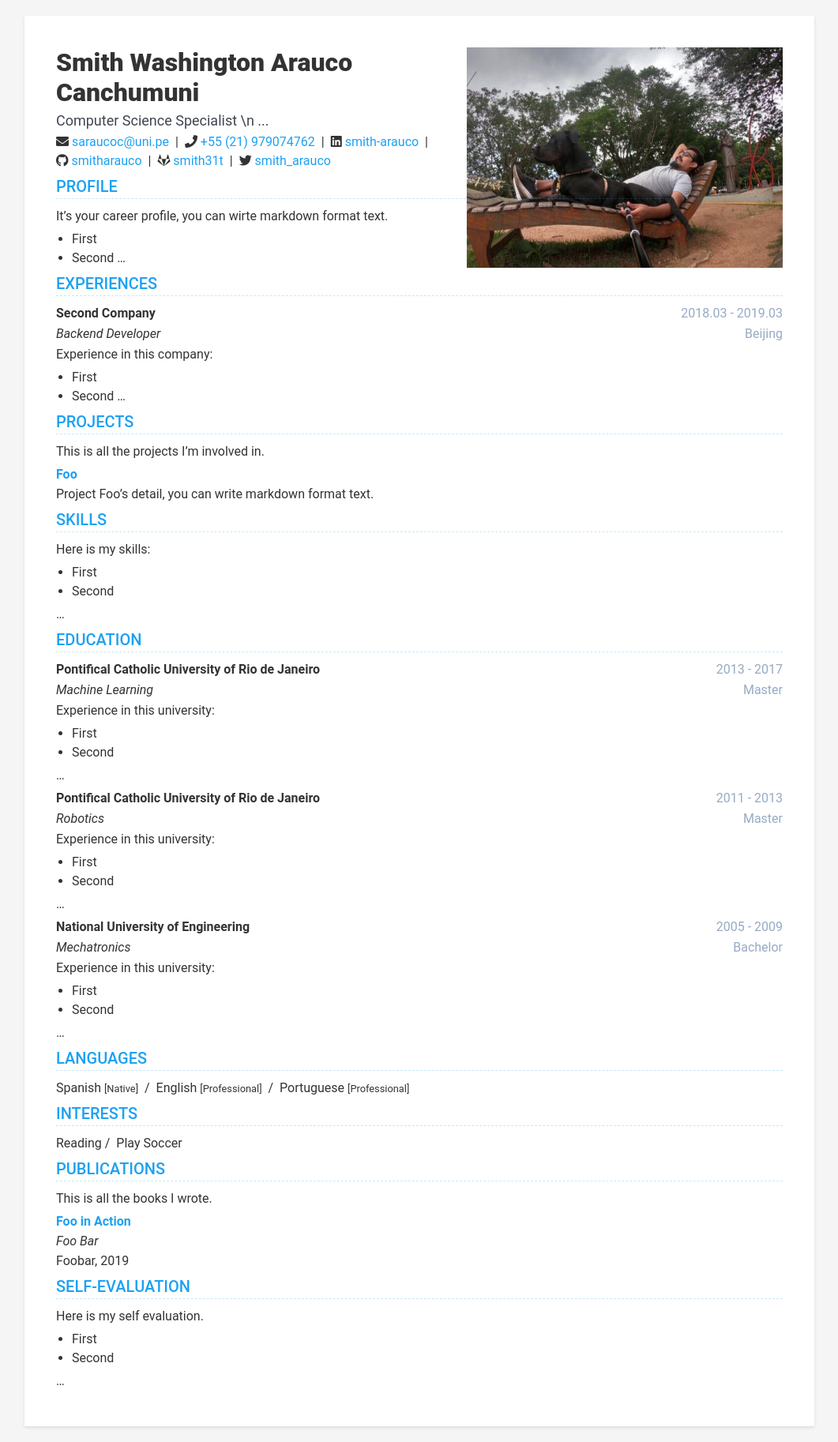
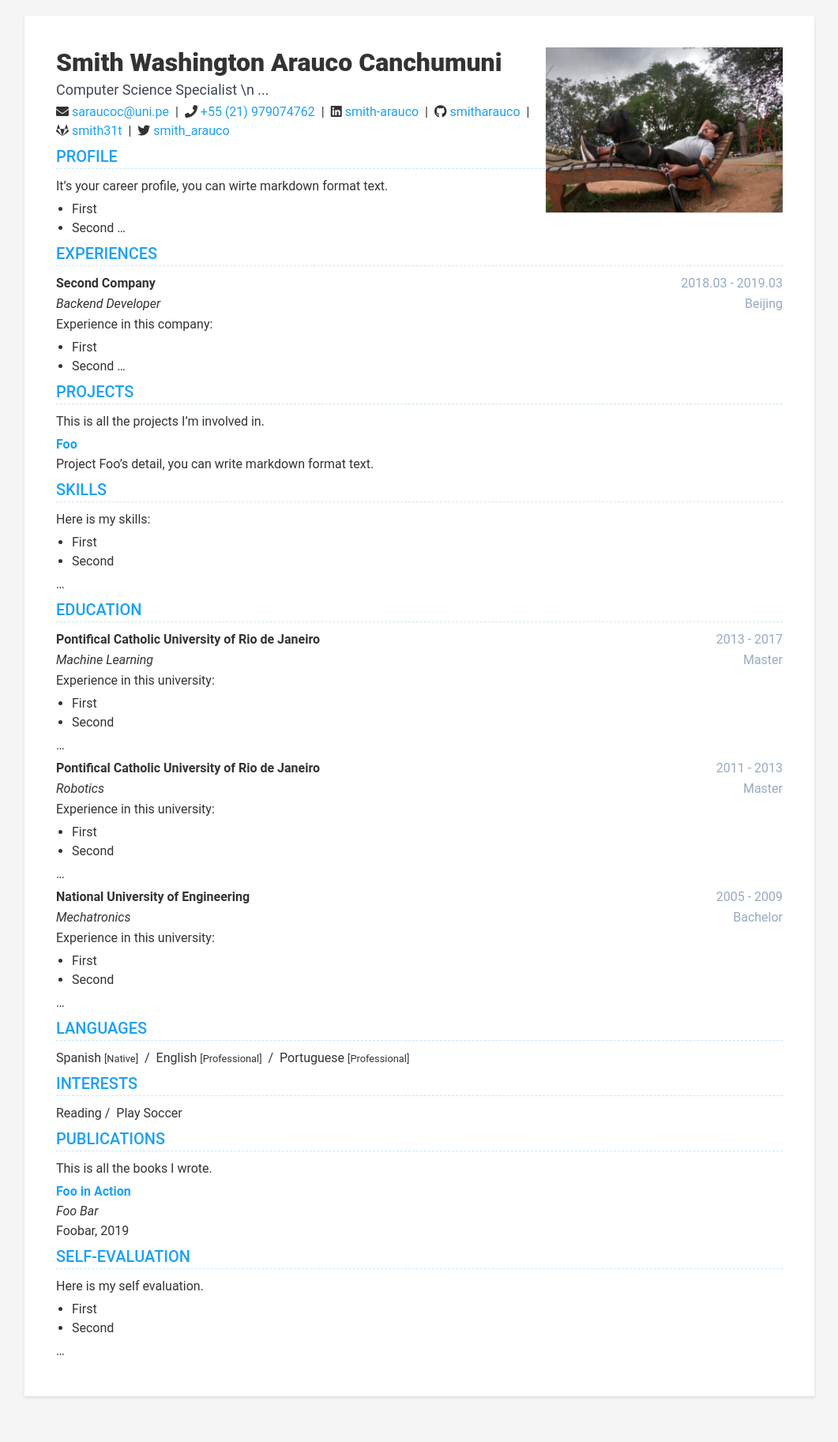
Before and after one commit to smitharauco/https-smitharauco.github.io-, a Jekyll site: the page built from index.html, in a window 1280 px wide. Shown: the whole page at 79% size, without its empty margins (109-1170 px from the left). Built offline with Jekyll 4.4.1, drawn with Linux system fonts in a browser that asks for light colours; nearby versions of some CDN libraries; after the commit the page ends 1788 px from its top, so only the background shows below that.

Commit message:
Update header.html

```diff
--- a/_includes/header.html
+++ b/_includes/header.html
@@ -3,7 +3,7 @@
 
     {% if intro.avatar.path and intro.avatar.display %}
     <div class="avatar-container">
-        <img class="avatar" src="{{ site.baseurl }}/assets/images/{{ intro.avatar.path }}" alt="avatar" style="width:400px;">
+        <img class="avatar" src="{{ site.baseurl }}/assets/images/{{ intro.avatar.path }}" alt="avatar" style="width:300px;">
     </div>
 
     <div class="intro-container">
```
